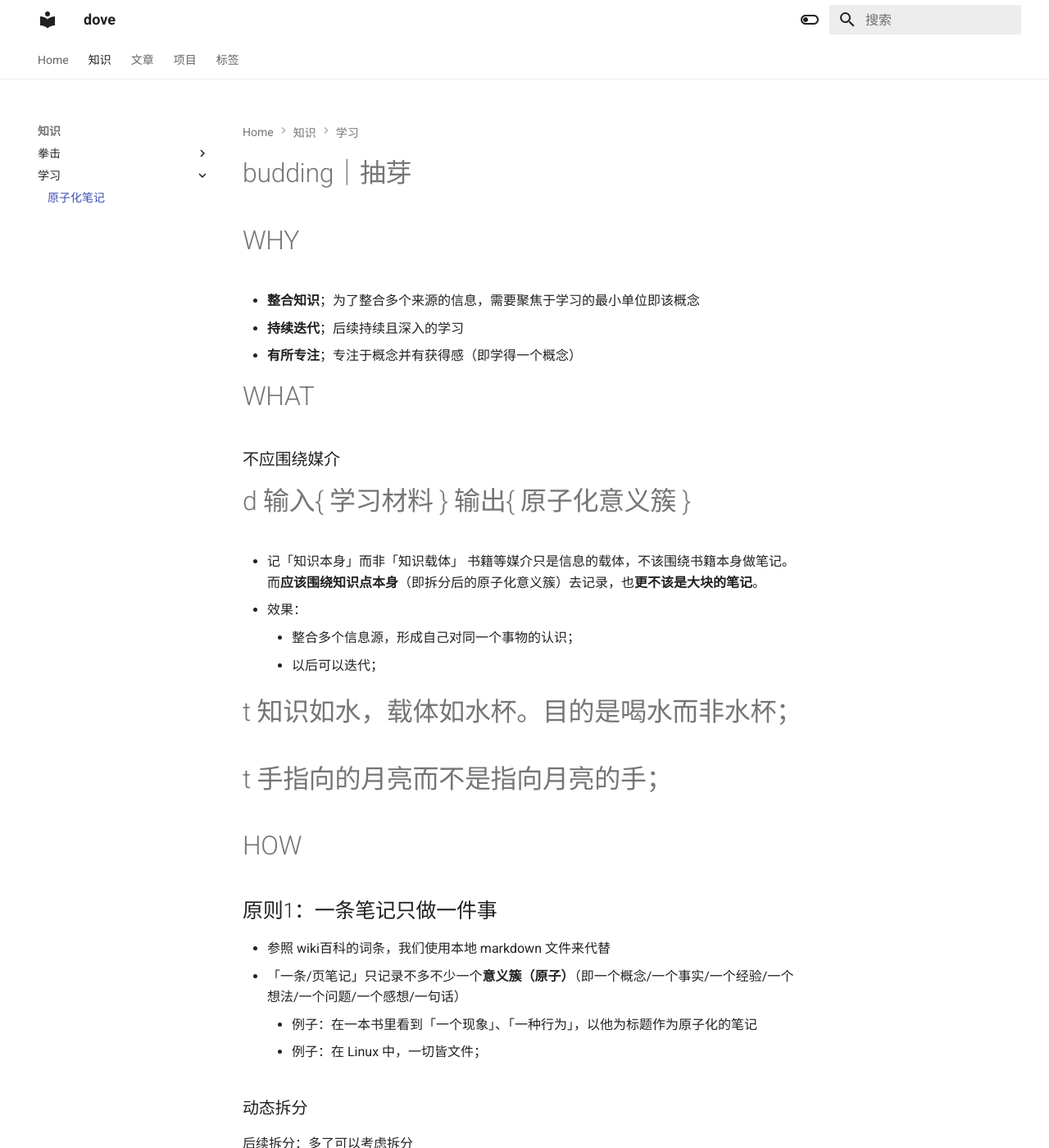
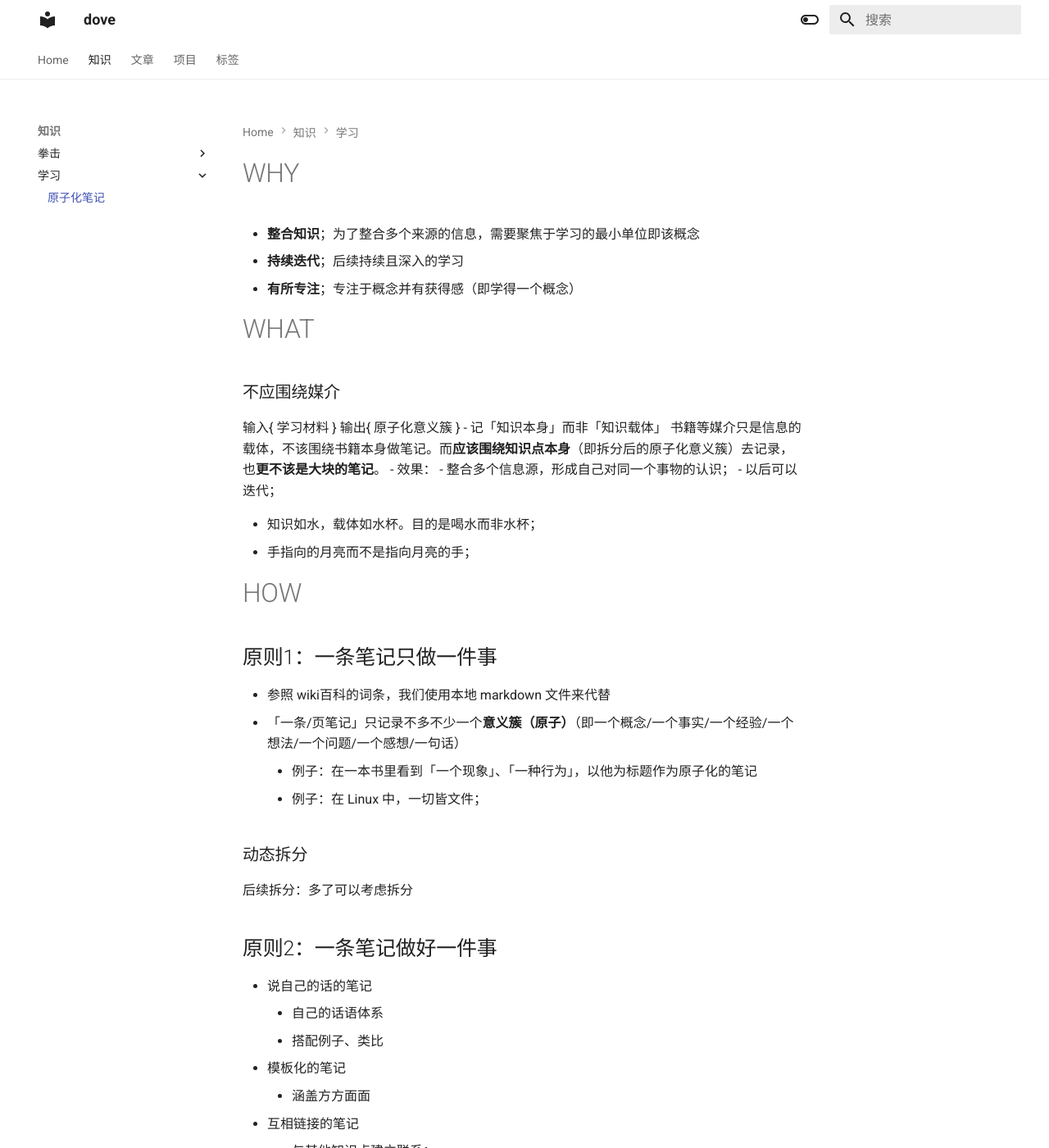
Before and after one commit to Jialedove/Jialedove, an MkDocs documentation site: the page built from docs/atomic-notes.md, in a window 1280 px wide and 1400 px high. Shown: the whole window at 82% size. Built offline with MkDocs 1.6.1 and Material for MkDocs 9.7.7, drawn with Linux system fonts in a browser that asks for light colours.

Commit message:
修改笔记

```diff
--- a/docs/atomic-notes.md
+++ b/docs/atomic-notes.md
@@ -1,19 +1,18 @@
-#budding｜抽芽
 # WHY
 - **整合知识**；为了整合多个来源的信息，需要聚焦于学习的最小单位即该概念
 - **持续迭代**；后续持续且深入的学习
 - **有所专注**；专注于概念并有获得感（即学得一个概念）
 # WHAT
 ### 不应围绕媒介
-#d 输入{ 学习材料 } 输出{ 原子化意义簇 }
+输入{ 学习材料 } 输出{ 原子化意义簇 }
 - 记「知识本身」而非「知识载体」
   书籍等媒介只是信息的载体，不该围绕书籍本身做笔记。而**应该围绕知识点本身**（即拆分后的原子化意义簇）去记录，也**更不该是大块的笔记**。
 - 效果：
 	- 整合多个信息源，形成自己对同一个事物的认识；
 	- 以后可以迭代；
 
-#t 知识如水，载体如水杯。目的是喝水而非水杯；
-#t 手指向的月亮而不是指向月亮的手；
+- 知识如水，载体如水杯。目的是喝水而非水杯；
+- 手指向的月亮而不是指向月亮的手；
 # HOW
 ## 原则1：一条笔记只做一件事
 - 参照 wiki百科的词条，我们使用本地 markdown 文件来代替
```
